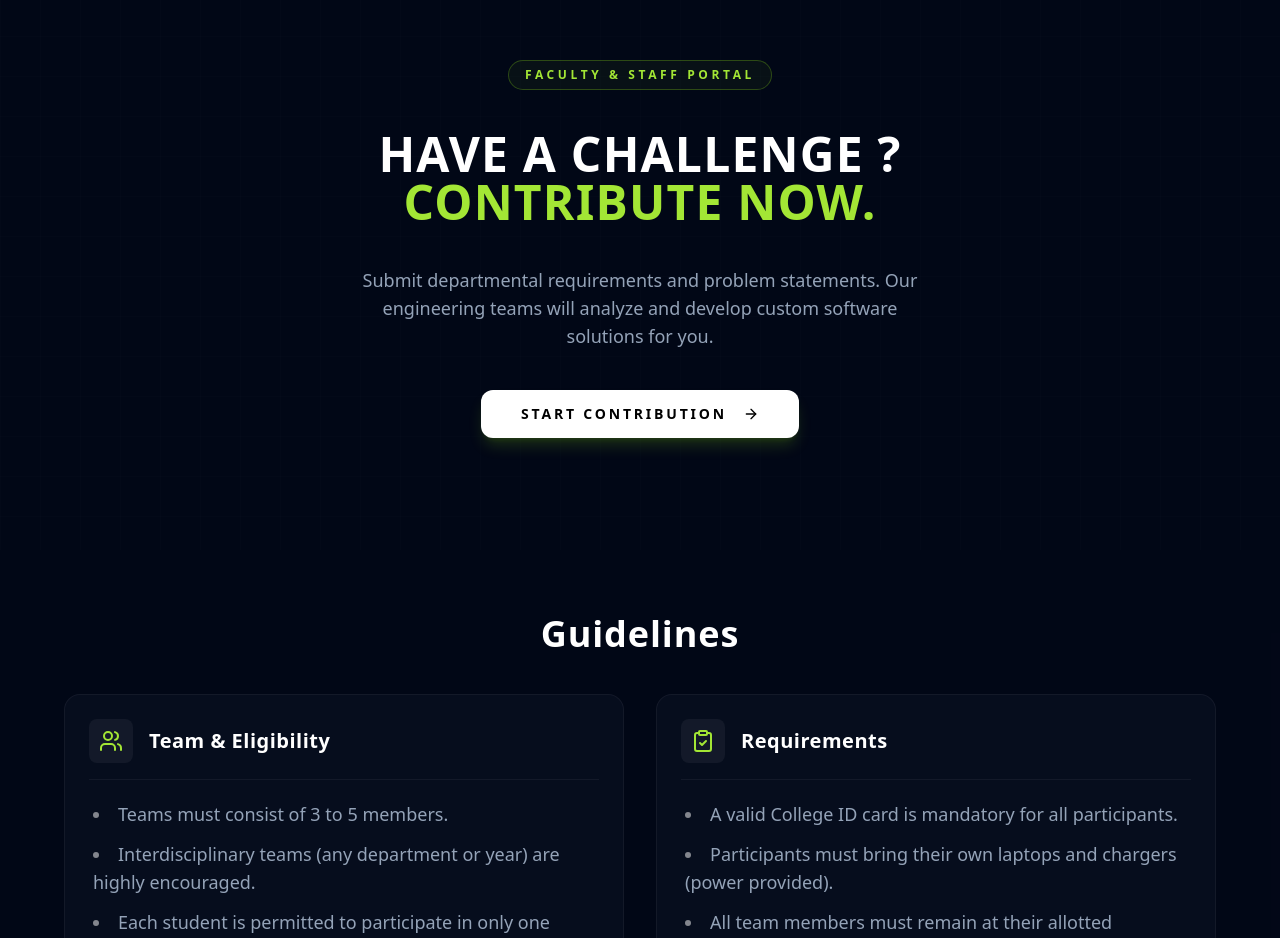
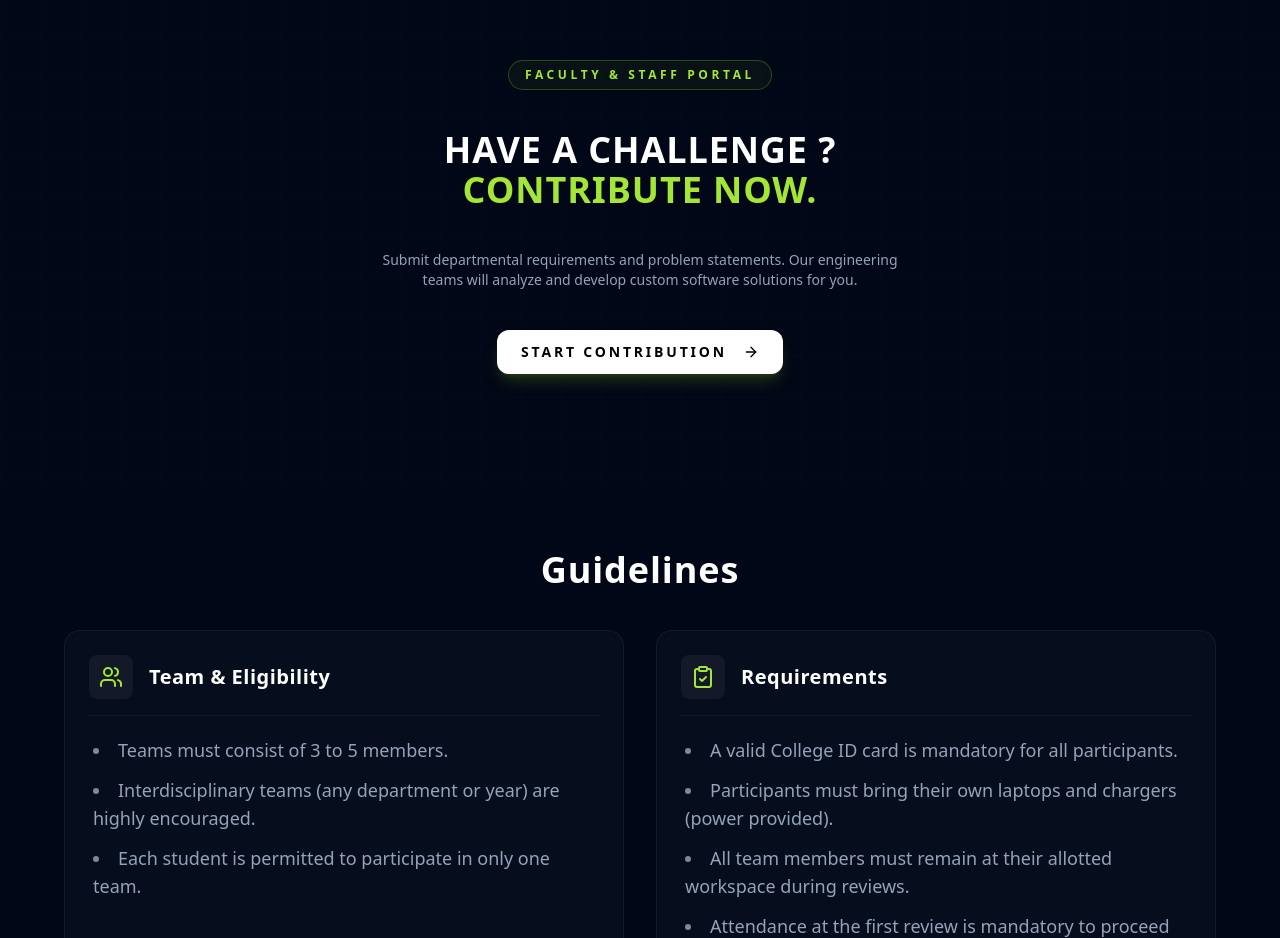
Before and after one commit to Dineshkumar-DK19/GCEE-Smart-college-hackathon, a React (Vite) app: page / in a window 1280 px wide. Shown: the part 1400-2338 px from the top of the page. Built offline with nearby package versions, Linux system fonts and the light colour scheme.

Commit message:
Modified Contribute page

```diff
--- a/src/components/Contribute.jsx
+++ b/src/components/Contribute.jsx
@@ -257,22 +257,36 @@ useEffect(() => {
               <div className="px-4 py-1.5 rounded-full border border-lime-500/30 bg-lime-500/5 text-lime-400 text-[10px] sm:text-xs font-bold uppercase tracking-[0.2em] sm:tracking-[0.3em]">
                 Faculty & Staff Portal
               </div>
-              <h1 className="text-4xl sm:text-4xl md:text-5xl font-black text-white tracking-wide leading-[0.95]">
-                HAVE A CHALLENGE ?<br />
-                <span className="text-lime-400 tracking-wide">
+              <h1 className="
+                text-sm sm:text-xl md:text-3xl lg:text-4xl
+                font-black text-white tracking-wide leading-tight
+              ">
+                HAVE A CHALLENGE ? <br />
+                <span className="text-lime-400">
                   CONTRIBUTE NOW.
                 </span>
               </h1>
-              <p className="max-w-xl text-slate-400 text-xs sm:text-sm md:text-lg leading-relaxed font-medium px-2">
+
+              <p className="
+                max-w-xl text-[10px] sm:text-xs md:text-sm
+                text-slate-400 leading-relaxed font-medium px-4
+              ">
                 Submit departmental requirements and problem statements. Our
                 engineering teams will analyze and develop custom software
                 solutions for you.
               </p>
-              <div className="w-full sm:w-auto px-10">
-                <Button onClick={() => setShowForm(true)}>
-                  Start Contribution <ArrowRight className="w-4 h-4 ml-2" />
+
+              <div className="w-full sm:w-auto px-6">
+                <Button
+                  onClick={() => setShowForm(true)}
+                  className="text-[10px] sm:text-xs md:text-sm px-4 py-2 sm:px-6 sm:py-3"
+                >
+                  Start Contribution
+                  <ArrowRight className="w-3 h-3 sm:w-4 sm:h-4 ml-2" />
                 </Button>
               </div>
+
+
             </motion.div>
           ) : (
             <div className="fixed inset-0 z-[100] flex items-center justify-center px-3 sm:px-4">
```
